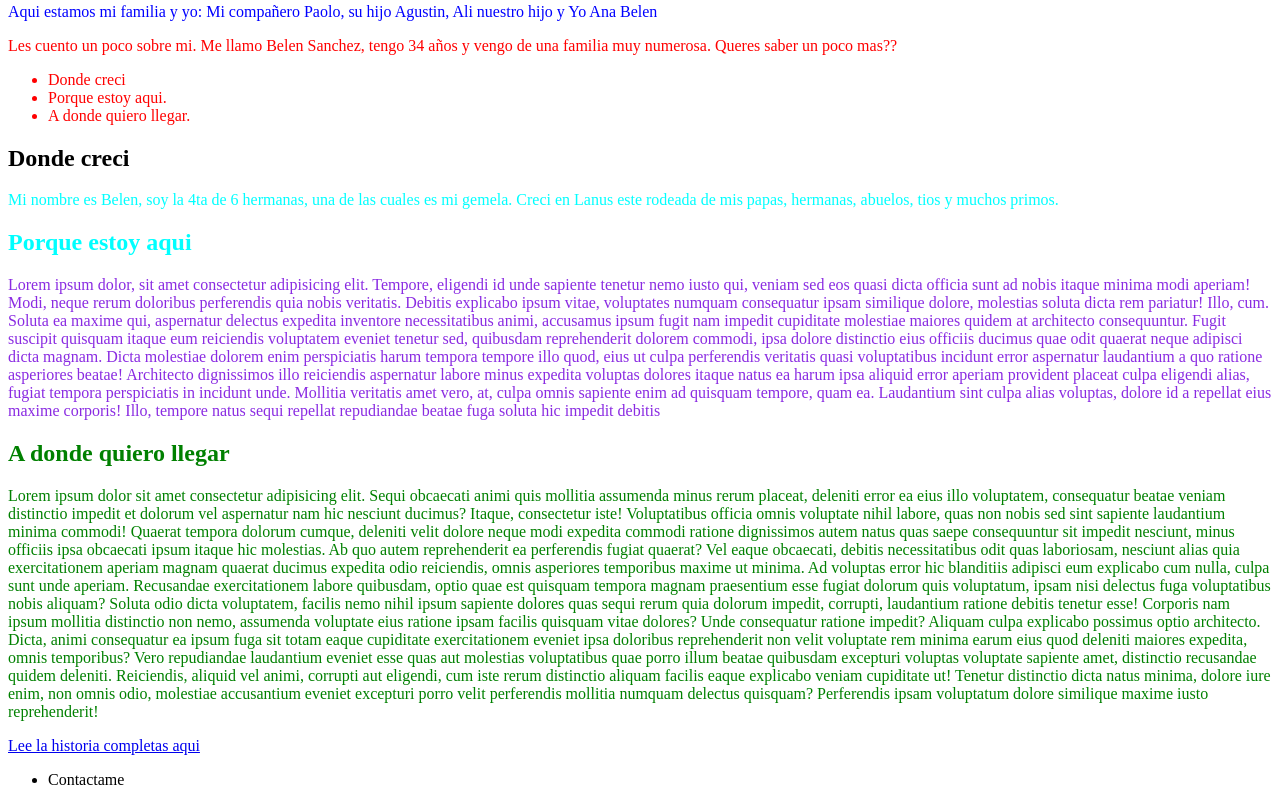
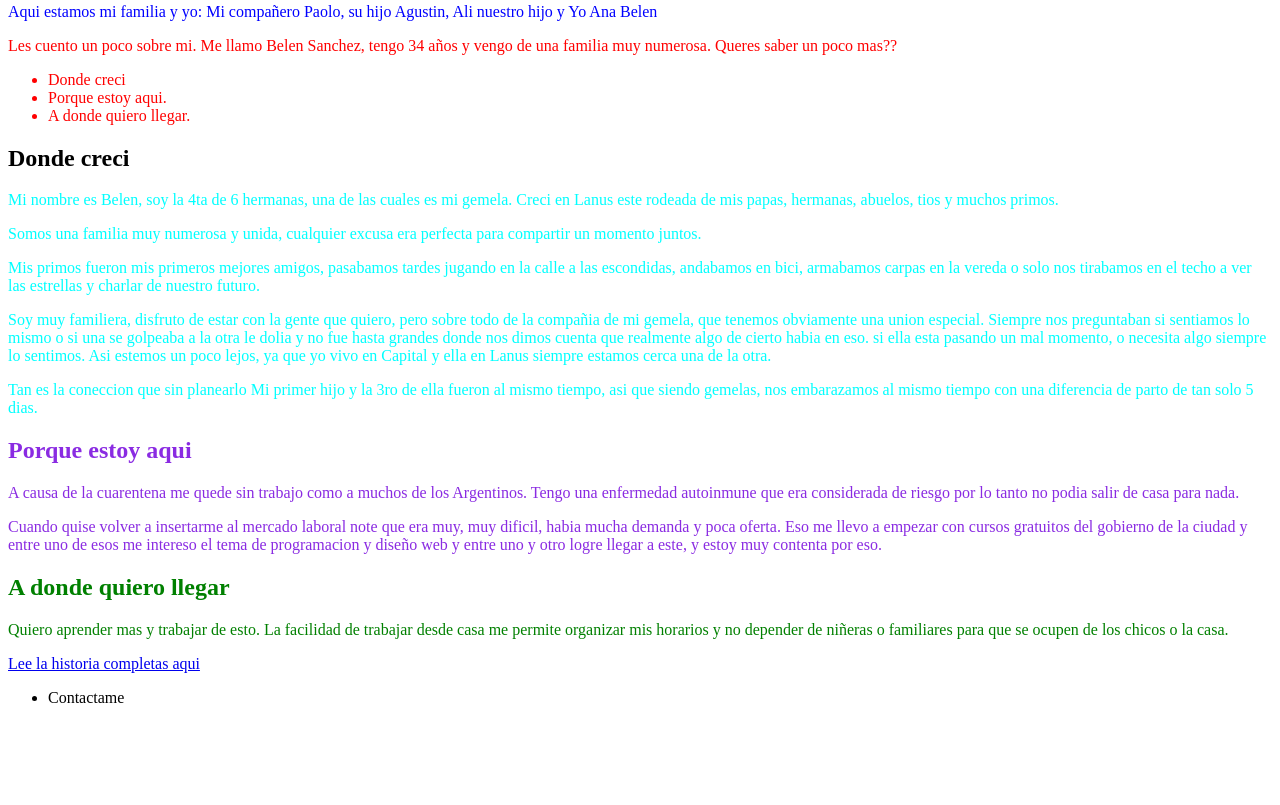
Before and after one commit to belensanch/Tarea1, a plain HTML site: page index.html in a window 1280 px wide. Shown: the part 446-1251 px from the top of the page. After the commit the page ends 1169 px from the top, so only its background shows below. Drawn offline with Linux system fonts and the light colour scheme.

Commit message:
intento de subida102374

```diff
--- a/index.html
+++ b/index.html
@@ -27,7 +27,7 @@
                 </p>
             </div>
         </section>
-        <section >
+        <section>
             <div id="Inicio" class="elemento1">
                 <p> Les cuento un poco sobre mi. Me llamo Belen Sanchez, tengo 34 años y vengo de una familia muy
                     numerosa. Queres saber un poco mas??
@@ -47,85 +47,31 @@
                     Mi nombre es Belen, soy la 4ta de 6 hermanas, una de las cuales es mi gemela. Creci en Lanus este
                     rodeada de mis papas, hermanas, abuelos, tios y muchos primos.
                 </p>
+                <p>Somos una familia muy numerosa y unida, cualquier excusa era perfecta para compartir un momento
+                    juntos.</p>
+                <p>Mis primos fueron mis primeros mejores amigos, pasabamos tardes jugando en la calle a las escondidas,
+                    andabamos en bici, armabamos carpas en la vereda o solo nos tirabamos en el techo a ver las
+                    estrellas y charlar de nuestro futuro.</p>
+                <p>Soy muy familiera, disfruto de estar con la gente que quiero, pero sobre todo de la compañia de mi
+                    gemela, que tenemos obviamente una union especial. Siempre nos preguntaban si sentiamos lo mismo o
+                    si una se golpeaba a la otra le dolia y no fue hasta grandes donde nos dimos cuenta que realmente
+                    algo de cierto habia en eso. si ella esta pasando un mal momento, o necesita algo siempre lo
+                    sentimos. Asi estemos un poco lejos, ya que yo vivo en Capital y ella en Lanus siempre estamos cerca
+                    una de la otra.</p>
+                <p>Tan es la coneccion que sin planearlo Mi primer hijo y la 3ro de ella fueron al mismo tiempo, asi que
+                    siendo gemelas, nos embarazamos al mismo tiempo con una diferencia de parto de tan solo 5 dias.</p>
 
 
 
-                <h2>
-                    Porque estoy aqui</h2>
                 <div id="Historia" class="elemento3">
-                    <p>Lorem ipsum dolor, sit amet consectetur adipisicing elit. Tempore, eligendi id unde sapiente
-                        tenetur
-                        nemo iusto qui, veniam sed eos quasi dicta officia sunt ad nobis itaque minima modi aperiam!
-                        Modi,
-                        neque rerum doloribus perferendis quia nobis veritatis. Debitis explicabo ipsum vitae,
-                        voluptates
-                        numquam consequatur ipsam similique dolore, molestias soluta dicta rem pariatur! Illo, cum.
-                        Soluta
-                        ea maxime qui, aspernatur delectus expedita inventore necessitatibus animi, accusamus ipsum
-                        fugit
-                        nam impedit cupiditate molestiae maiores quidem at architecto consequuntur. Fugit suscipit
-                        quisquam
-                        itaque eum reiciendis voluptatem eveniet tenetur sed, quibusdam reprehenderit dolorem commodi,
-                        ipsa
-                        dolore distinctio eius officiis ducimus quae odit quaerat neque adipisci dicta magnam. Dicta
-                        molestiae dolorem enim perspiciatis harum tempora tempore illo quod, eius ut culpa perferendis
-                        veritatis quasi voluptatibus incidunt error aspernatur laudantium a quo ratione asperiores
-                        beatae!
-                        Architecto dignissimos illo reiciendis aspernatur labore minus expedita voluptas dolores itaque
-                        natus ea harum ipsa aliquid error aperiam provident placeat culpa eligendi alias, fugiat tempora
-                        perspiciatis in incidunt unde. Mollitia veritatis amet vero, at, culpa omnis sapiente enim ad
-                        quisquam tempore, quam ea. Laudantium sint culpa alias voluptas, dolore id a repellat eius
-                        maxime
-                        corporis! Illo, tempore natus sequi repellat repudiandae beatae fuga soluta hic impedit debitis
+                    <h2>
+                        Porque estoy aqui</h2>
+                    <p>A causa de la cuarentena me quede sin trabajo como a muchos de los Argentinos. Tengo una enfermedad autoinmune que era considerada de riesgo por lo tanto no podia salir de casa para nada.</p>
+                    <p>Cuando quise volver a insertarme al mercado laboral note que era muy, muy dificil, habia mucha demanda y poca oferta. Eso me llevo a empezar con cursos gratuitos del gobierno de la ciudad y entre uno de esos me intereso el tema de programacion y diseño web y entre uno y otro logre llegar a este, y estoy muy contenta por eso.</p>
 
                     <div id="destino" class="elemento4">
                         <h2>A donde quiero llegar</h2>
-                        <p>Lorem ipsum dolor sit amet consectetur adipisicing elit. Sequi obcaecati animi quis mollitia
-                            assumenda minus rerum placeat, deleniti error ea eius illo voluptatem, consequatur beatae
-                            veniam
-                            distinctio impedit et dolorum vel aspernatur nam hic nesciunt ducimus? Itaque, consectetur
-                            iste!
-                            Voluptatibus officia omnis voluptate nihil labore, quas non nobis sed sint sapiente
-                            laudantium
-                            minima commodi! Quaerat tempora dolorum cumque, deleniti velit dolore neque modi expedita
-                            commodi
-                            ratione dignissimos autem natus quas saepe consequuntur sit impedit nesciunt, minus officiis
-                            ipsa
-                            obcaecati ipsum itaque hic molestias. Ab quo autem reprehenderit ea perferendis fugiat
-                            quaerat? Vel
-                            eaque obcaecati, debitis necessitatibus odit quas laboriosam, nesciunt alias quia
-                            exercitationem
-                            aperiam magnam quaerat ducimus expedita odio reiciendis, omnis asperiores temporibus maxime
-                            ut
-                            minima. Ad voluptas error hic blanditiis adipisci eum explicabo cum nulla, culpa sunt unde
-                            aperiam.
-                            Recusandae exercitationem labore quibusdam, optio quae est quisquam tempora magnam
-                            praesentium esse
-                            fugiat dolorum quis voluptatum, ipsam nisi delectus fuga voluptatibus nobis aliquam? Soluta
-                            odio
-                            dicta voluptatem, facilis nemo nihil ipsum sapiente dolores quas sequi rerum quia dolorum
-                            impedit,
-                            corrupti, laudantium ratione debitis tenetur esse! Corporis nam ipsum mollitia distinctio
-                            non nemo,
-                            assumenda voluptate eius ratione ipsam facilis quisquam vitae dolores? Unde consequatur
-                            ratione
-                            impedit? Aliquam culpa explicabo possimus optio architecto. Dicta, animi consequatur ea
-                            ipsum fuga
-                            sit totam eaque cupiditate exercitationem eveniet ipsa doloribus reprehenderit non velit
-                            voluptate
-                            rem minima earum eius quod deleniti maiores expedita, omnis temporibus? Vero repudiandae
-                            laudantium
-                            eveniet esse quas aut molestias voluptatibus quae porro illum beatae quibusdam excepturi
-                            voluptas
-                            voluptate sapiente amet, distinctio recusandae quidem deleniti. Reiciendis, aliquid vel
-                            animi,
-                            corrupti aut eligendi, cum iste rerum distinctio aliquam facilis eaque explicabo veniam
-                            cupiditate
-                            ut! Tenetur distinctio dicta natus minima, dolore iure enim, non omnis odio, molestiae
-                            accusantium
-                            eveniet excepturi porro velit perferendis mollitia numquam delectus quisquam? Perferendis
-                            ipsam
-                            voluptatum dolore similique maxime iusto reprehenderit!</p>
+                        <p>Quiero aprender mas y trabajar de esto. La facilidad de trabajar desde casa me permite organizar mis horarios y no depender de niñeras o familiares para que se ocupen de los chicos o la casa.</p>
                     </div>
                 </div>
         </section>
```
